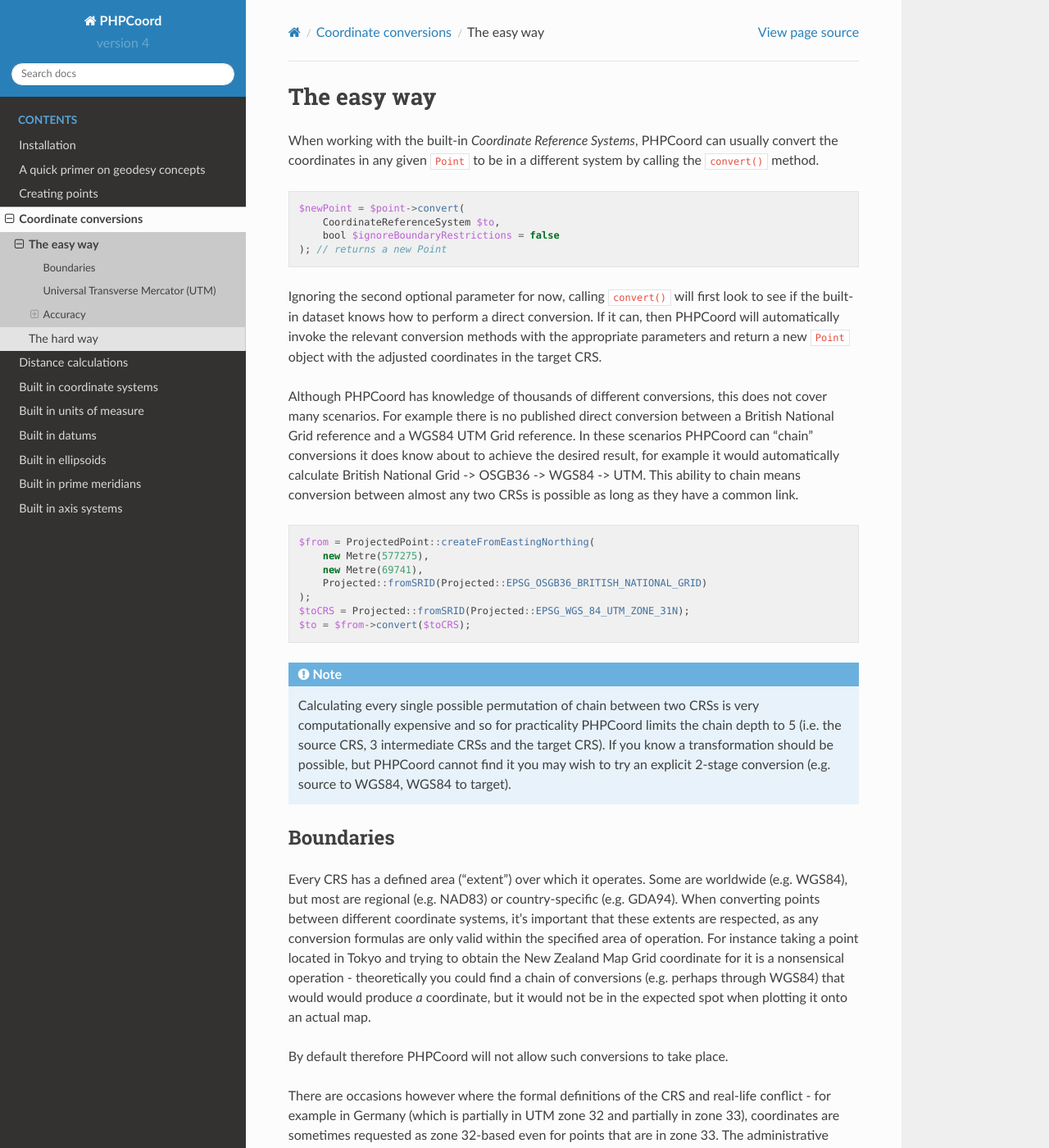
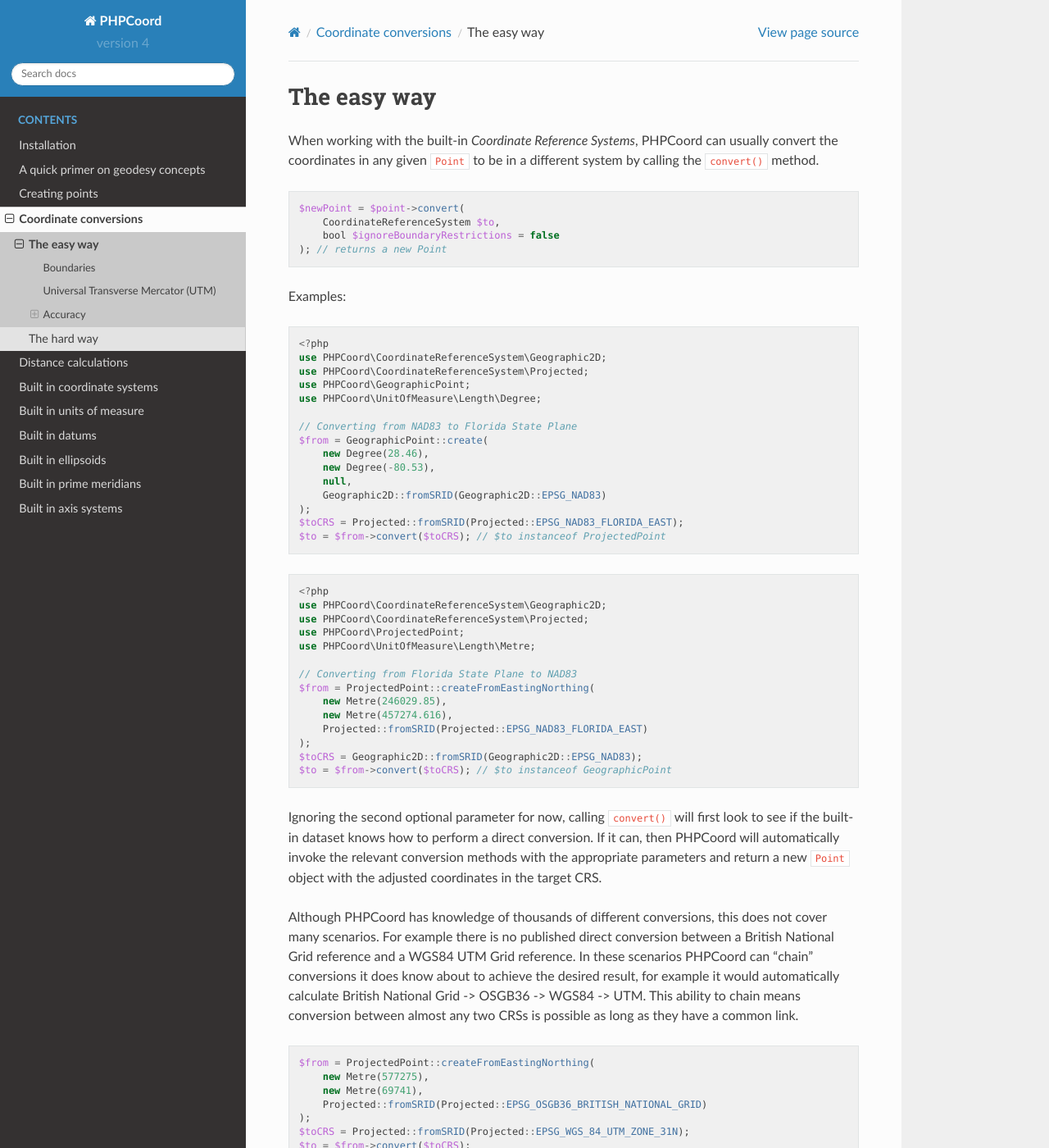
Before and after one commit to dvdoug/PHPCoord, a Sphinx documentation site: the page built from docs/coordinate_conversions_easy.rst, in a window 1280 px wide and 1400 px high. Shown: the whole window at 82% size. Built offline with Sphinx 7.4.7 and the Read the Docs theme 2.0.0, drawn with Linux system fonts in a browser that asks for light colours.

Commit message:
#36 Add geographic<->projected autoconversion example to docs to make it more obvious that the CRSs constants are in different classes

```diff
--- a/docs/coordinate_conversions_easy.rst
+++ b/docs/coordinate_conversions_easy.rst
@@ -10,6 +10,44 @@
         CoordinateReferenceSystem $to,
         bool $ignoreBoundaryRestrictions = false
     ); // returns a new Point
+
+Examples:
+
+.. code-block:: php
+
+    <?php
+    use PHPCoord\CoordinateReferenceSystem\Geographic2D;
+    use PHPCoord\CoordinateReferenceSystem\Projected;
+    use PHPCoord\GeographicPoint;
+    use PHPCoord\UnitOfMeasure\Length\Degree;
+
+    // Converting from NAD83 to Florida State Plane
+    $from = GeographicPoint::create(
+        new Degree(28.46),
+        new Degree(-80.53),
+        null,
+        Geographic2D::fromSRID(Geographic2D::EPSG_NAD83)
+    );
+    $toCRS = Projected::fromSRID(Projected::EPSG_NAD83_FLORIDA_EAST);
+    $to = $from->convert($toCRS); // $to instanceof ProjectedPoint
+
+.. code-block:: php
+
+    <?php
+    use PHPCoord\CoordinateReferenceSystem\Geographic2D;
+    use PHPCoord\CoordinateReferenceSystem\Projected;
+    use PHPCoord\ProjectedPoint;
+    use PHPCoord\UnitOfMeasure\Length\Metre;
+
+    // Converting from Florida State Plane to NAD83
+    $from = ProjectedPoint::createFromEastingNorthing(
+        new Metre(246029.85),
+        new Metre(457274.616),
+        Projected::fromSRID(Projected::EPSG_NAD83_FLORIDA_EAST)
+    );
+    $toCRS = Geographic2D::fromSRID(Geographic2D::EPSG_NAD83);
+    $to = $from->convert($toCRS); // $to instanceof GeographicPoint
+
 
 Ignoring the second optional parameter for now, calling ``convert()`` will first look to see if the built-in
 dataset knows how to perform a direct conversion. If it can, then PHPCoord will automatically invoke the
```
